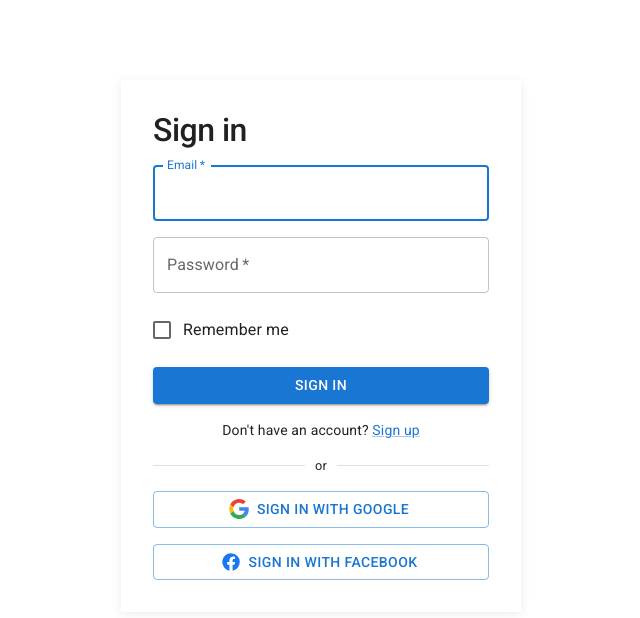
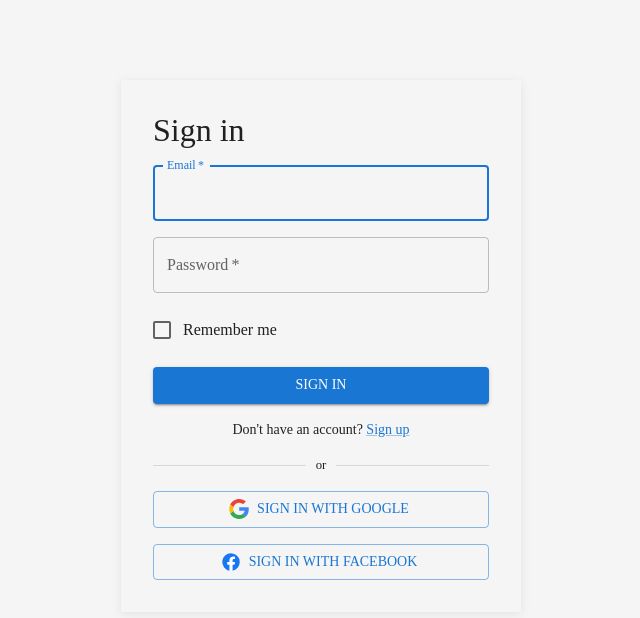
Before and after one commit to bqsst/test-mui-v6, a React (Create React App) app: page / in a window 1280 px wide. Shown: the top 618 px of the page, without its empty margins (319-959 px from the left). Built offline with nearby package versions, Linux system fonts and the light colour scheme.

Commit message:
add theme

```diff
--- a/package.json
+++ b/package.json
@@ -5,6 +5,7 @@
   "dependencies": {
     "@emotion/react": "^11.13.5",
     "@emotion/styled": "^11.13.5",
+    "@fontsource-variable/inter": "^5.1.0",
     "@fontsource/roboto": "^5.1.0",
     "@mui/material": "^6.1.8",
     "@testing-library/jest-dom": "^5.17.0",
--- a/src/App.tsx
+++ b/src/App.tsx
@@ -3,6 +3,7 @@ import { CssBaseline } from '@mui/material';
 import FormControlLabel from '@mui/material/FormControlLabel';
 import Divider from '@mui/material/Divider';
 import SvgIcon from '@mui/material/SvgIcon';
+import AppTheme from './AppTheme';
 
 const GoogleIcon = () => {
    return (
@@ -30,6 +31,7 @@ const FacebookIcon = () => {
 
 const App = () => {
    return (
+      <AppTheme>
          <Box
             sx={{
                padding: '2rem',
@@ -42,7 +44,7 @@ const App = () => {
          >
             <Stack spacing={2} useFlexGap>
                <CssBaseline />
-            <Typography variant='h1' sx={{fontSize: '2rem', fontWeight: '500'}}>
+               <Typography variant='h1' sx={{ fontSize: '2rem', fontWeight: '500' }}>
                   Sign in
                </Typography>
                <TextField
@@ -107,6 +109,7 @@ const App = () => {
                </Button>
             </Stack>
          </Box>
+      </AppTheme>
    )
 }
 
--- /dev/null
+++ b/src/AppTheme.tsx
@@ -0,0 +1,24 @@
+import { ThemeProvider, createTheme } from "@mui/material";
+import React from "react";
+import '@fontsource-variable/inter';
+
+const theme = createTheme({
+   palette: {
+      background: {
+         default: '#f5f5f5',
+      }
+   },
+   typography: {
+      fontFamily: "'Inter Variable', 'sans-serif'",
+   }
+})
+
+const AppTheme = ({ children }: React.PropsWithChildren) => {
+   return(
+      <ThemeProvider theme={theme}>
+         {children}
+      </ThemeProvider>
+   )
+}
+
+export default AppTheme;
```
Also changed, not shown: 1 other file (tests, documents, lock files or other folders). Lines whose indentation alone changed are shown as unchanged.
